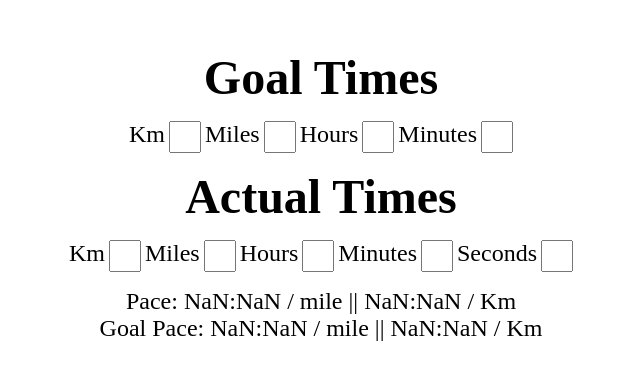
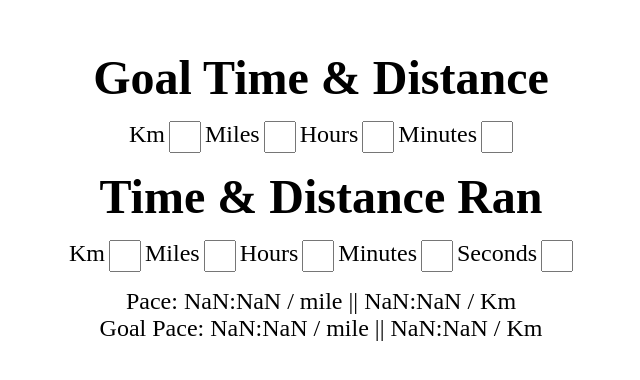
Before and after one commit to bowen-anth/marathon-time-converter, a React (Vite) app: page / in a window 1280 px wide. Shown: the part 150-530 px from the top of the page, without its empty margins (319-959 px from the left). Built offline with nearby package versions, Linux system fonts and the light colour scheme.

Commit message:
changed header text

```diff
--- a/src/components/Time_Converter.jsx
+++ b/src/components/Time_Converter.jsx
@@ -98,7 +98,7 @@ console.log(calcTimePerMileForGoal())
     return (
         <>
             <main className="main">
-                <h1>Goal Times</h1>
+                <h1>Goal Time & Distance</h1>
                 <div className="goal-container">
                         {/* KM */}
                         <label htmlFor="goalKm">Km</label>
@@ -137,7 +137,7 @@ console.log(calcTimePerMileForGoal())
                         onChange={handleChange}
                         />
                 </div>
-                <h1>Actual Times</h1>
+                <h1>Time & Distance Ran</h1>
                     <div className="user-input-container">
                         {/* KM */}
                         <label htmlFor="km">Km</label>
```
